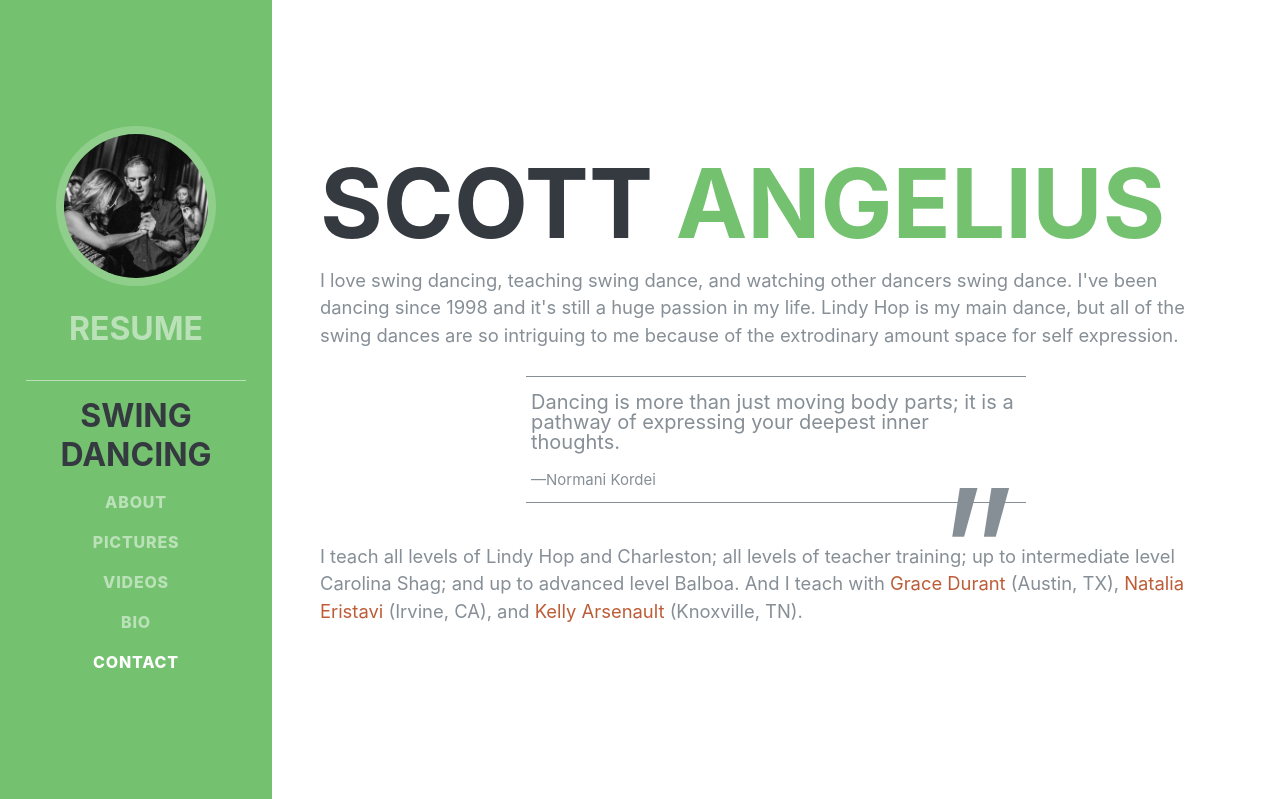
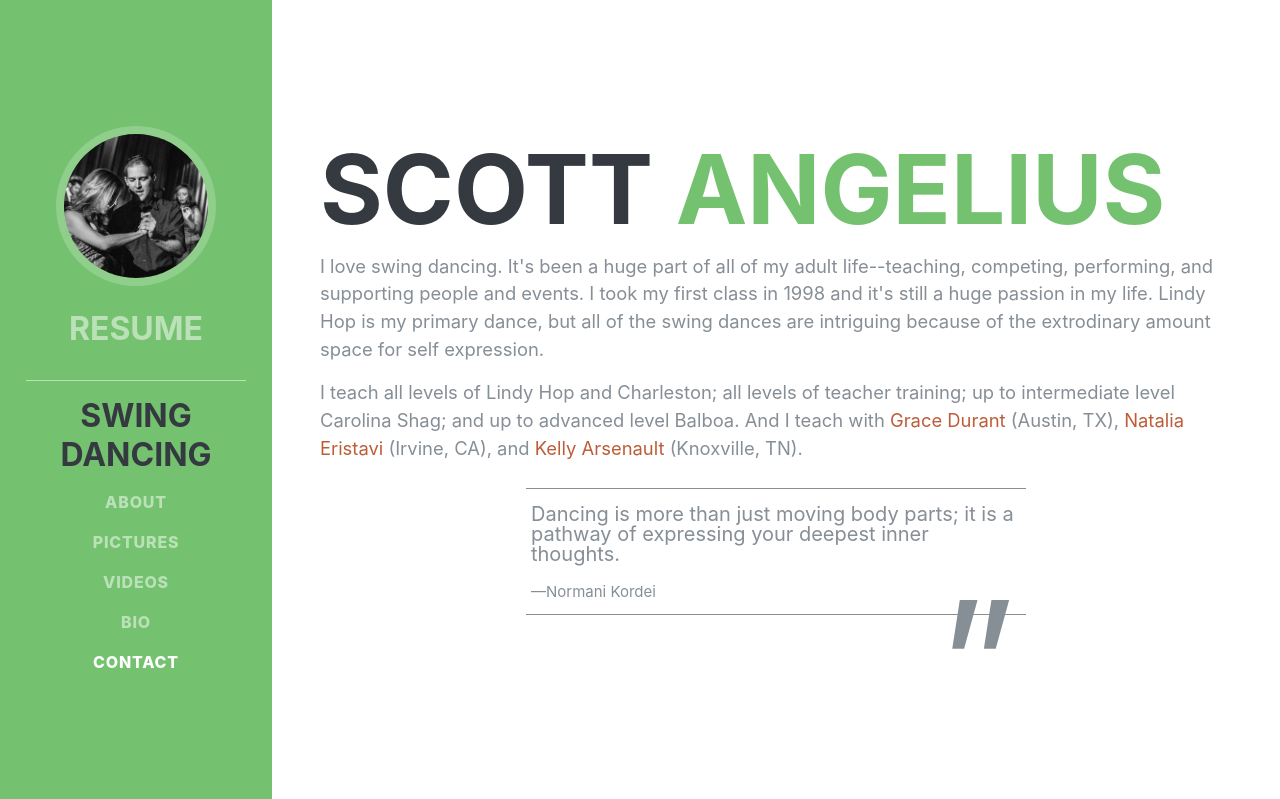
Before and after one commit to sangelius/personal-website, a Django app: a page that uses templates/mainsite/swing_dance.html in a window 1280 px wide. Shown: the top 799 px of the page. Run offline with Django 3.2, Linux system fonts and the light colour scheme; parts of the project's set-up code (start-up, migrations or seed data) failed here and were passed over; some libraries are stand-ins or nearby versions; some web fonts are replaced.

Commit message:
tweak swing dance text

```diff
--- a/templates/mainsite/swing_dance.html
+++ b/templates/mainsite/swing_dance.html
@@ -54,9 +54,17 @@
             </h1>
 
             <p class="lead mb-3">
-                I love swing dancing, teaching swing dance, and watching other dancers swing dance. I've been dancing since
-                1998 and it's still a huge passion in my life. Lindy Hop is my main dance, but all of the swing dances are
-                so intriguing to me because of the extrodinary amount space for self expression.
+                I love swing dancing. It's been a huge part of all of my adult life--teaching, competing, performing, and
+                supporting people and events. I took my first class in 1998 and it's still a huge passion in my life.
+                Lindy Hop is my primary dance, but all of the swing dances are intriguing because of the extrodinary
+                amount space for self expression.
+            </p>
+            <p class="lead mb-3">
+                I teach all levels of Lindy Hop and Charleston; all levels of teacher training; up to intermediate level Carolina
+                Shag; and up to advanced level Balboa. And I teach with
+                <a href="https://www.facebook.com/grace.a.durant" target="_blank">Grace Durant</a> (Austin, TX),
+                <a href="https://www.facebook.com/natalia.eristavi" target="_blank">Natalia Eristavi</a> (Irvine, CA), and
+                <a href="https://www.facebook.com/kelly.arsenault.7524" target="_blank">Kelly Arsenault</a> (Knoxville, TN).
             </p>
             <div class="blockquote-wrapper">
                 <div class="blockquote">
@@ -66,13 +74,6 @@
                     <p class="quote-source">&mdash;Normani Kordei</p>
                 </div>
             </div>
-            <p class="lead mb-3">
-                I teach all levels of Lindy Hop and Charleston; all levels of teacher training; up to intermediate level Carolina
-                Shag; and up to advanced level Balboa. And I teach with
-                <a href="https://www.facebook.com/grace.a.durant" target="_blank">Grace Durant</a> (Austin, TX),
-                <a href="https://www.facebook.com/natalia.eristavi" target="_blank">Natalia Eristavi</a> (Irvine, CA), and
-                <a href="https://www.facebook.com/kelly.arsenault.7524" target="_blank">Kelly Arsenault</a> (Knoxville, TN).
-            </p>
         </div>
     </section>
 
@@ -181,7 +182,7 @@
                 swing dance, Austin, TX, where he helped build the community by teaching throughout the city
                 and eventually starting and operating The Lindy Project, a highly successful dance company.
                 Now in Knoxville, TN, he teaches regularly and is the current president of the
-                <a href="http://knoxswingdance.org/" target="_blank">KSDA</a>.</p>
+                <a href="http://knoxswingdance.org/" target="_blank">Knoxville Swing Dance Association</a>.</p>
 
             <p>He loves social dancing for the mental/physical connection that comes from dancing with a
                 partner, and strives to dance where both people can hear each other and express themselves.
```
